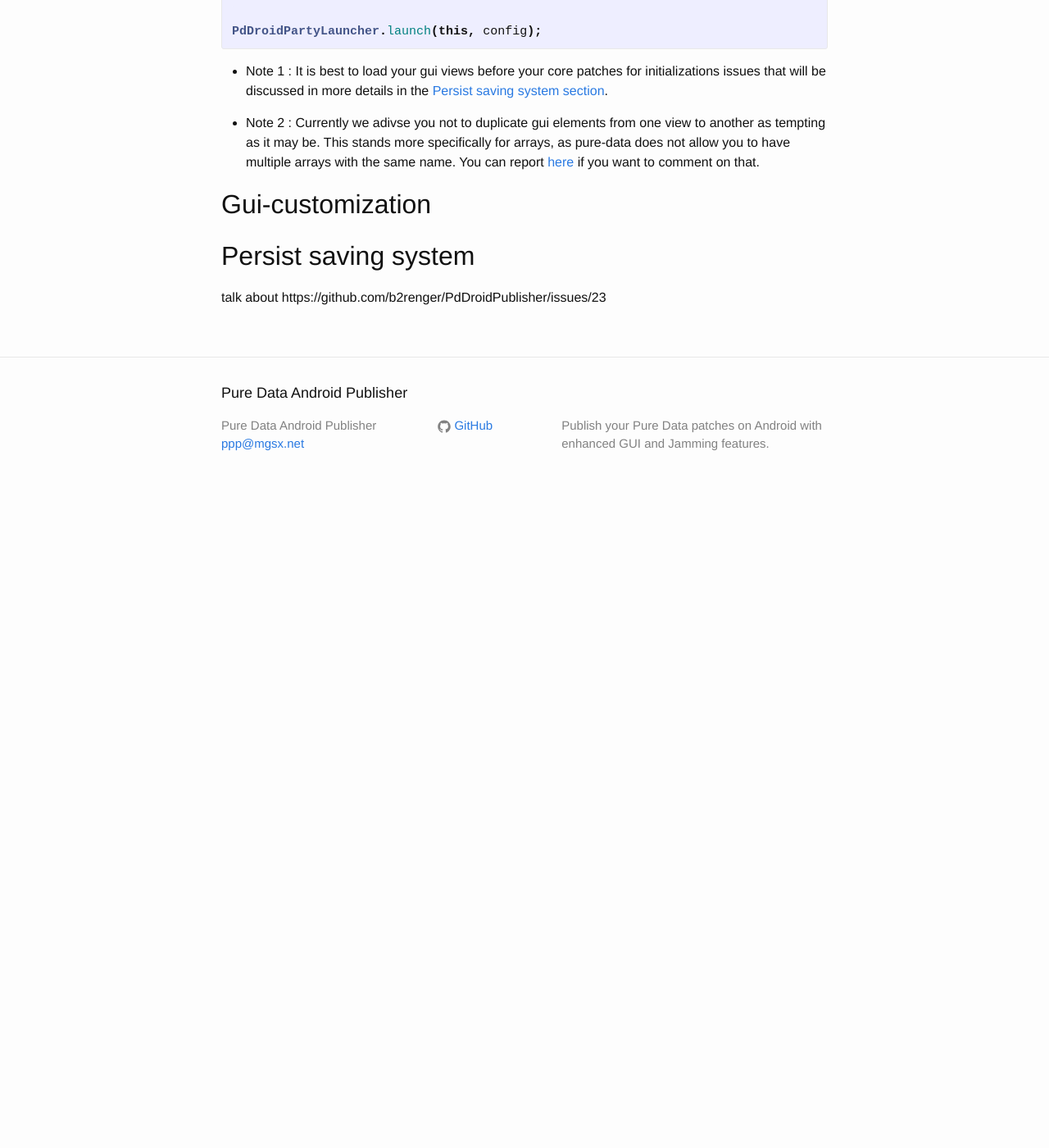
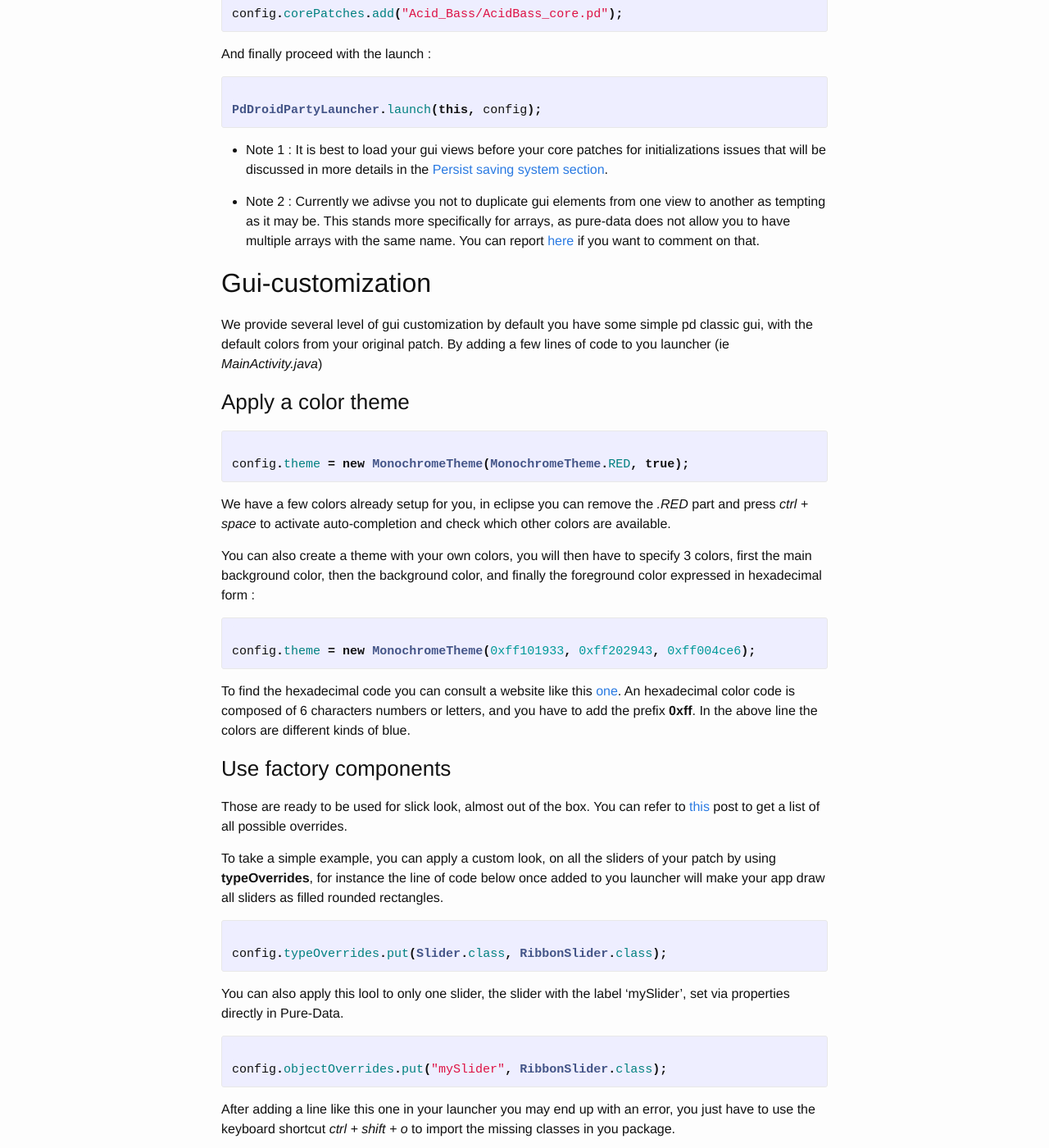
Before and after one commit to b2renger/PdDroidPublisher, a Jekyll site: the page built from _posts/2015-11-01-How_to_configure_your launcher.md, in a window 1280 px wide and 1400 px high, scrolled down 1977 px. Shown: the whole window at 82% size. Built offline with Jekyll 4.4.1, drawn with Linux system fonts in a browser that asks for light colours; before the commit the page ends 2590 px from its top, so only the background shows below that; some of the changed text lies outside the part shown.

Commit message:
configure the launcher second section gui-customization

```diff
--- a/_posts/2015-11-01-How_to_configure_your launcher.md
+++ b/_posts/2015-11-01-How_to_configure_your launcher.md
@@ -9,21 +9,24 @@ This section is about how to use the :
 
 * [Multi-view support](#multi-view)<br>
 * [Gui customization](#gui-custom)<br>
+	 * [color themes](#color-theme)<br>
+	 * [factory components](#factory-components)<br>
+	 * [custom overrides](#custom-overrides)<br>
 * [Persist saving system](#persist)<br>
 
 We will base our observations on the Acid Bass example which uses all of these features. But first let's discuss best practices a bit.
 
 ## Pure Data best practices
 
-We advise you to create a pd 'launcher' file at the base of you project, to simulate the way it works on android when working on your desktop computer. In the AcidBass example project it is called *AcidBass_launcher_desktop.pd*.
+We advise you to create a pd 'launcher' file at the base of you project, to simulate the way it works on android when working on your desktop computer. In the AcidBass example project it is called *AcidBass_launcher_desktop.pd*, and it looks like this :
 
 ![pd launcher]({{site.baseurl}}/img/pd_desktop_launcher.png)
 
-This pd patch is only for use in desktop, and in developpement mode.
+This pd patch is only for use in desktop, and in developpement mode, it is not embarked in your application.
 
 It contains a path to our project folder containing specific abstractions such as [clock-gui], or [clock] to control the playback of a sequencer via our jamming system, or other specific abstractions usefull for the project (persist, taplist, touch ...)
 
-It also contains a path to the *assets/Acid_Bass* folder which contains each view of the patch and incidentally the topic of the next section.
+It also contains a path to the *assets/Acid_Bass* folder which contains each view of the patch built as an abstraction and incidentally the topic of the next section.
 
 
 <a name="multi-view"/>
@@ -74,6 +77,60 @@ PdDroidPartyLauncher.launch(this, config);
 
 ## Gui-customization
 
+We provide several level of gui customization by default you have some simple pd classic gui, with the default colors from your original patch. By adding a few lines of code to you launcher (ie *MainActivity.java*)
+
+<a name="color-theme"/>
+
+### Apply a color theme
+
+{% highlight java %}
+config.theme = new MonochromeTheme(MonochromeTheme.RED, true);
+{% endhighlight %}
+
+We have a few colors already setup for you, in eclipse you can remove the *.RED* part and press *ctrl + space* to activate auto-completion and check which other colors are available.
+
+You can also create a theme with your own colors, you will then have to specify 3 colors, first the main background color, then the background color, and finally the foreground color expressed in hexadecimal form :
+
+{% highlight java %}
+config.theme = new MonochromeTheme(0xff101933, 0xff202943, 0xff004ce6);
+{% endhighlight %}
+
+To find the hexadecimal code you can consult a website like this [one](http://www.color-hex.com/). An hexadecimal color code is composed of 6 characters numbers or letters, and you have to add the prefix **0xff**. In the above line the colors are different kinds of blue.
+
+<a name="factory-components"/>
+
+### Use factory components
+
+Those are ready to be used for slick look, almost out of the box. You can refer to [this](link missing) post to get a list of all possible overrides.
+
+To take a simple example, you can apply a custom look, on all the sliders of your patch by using **typeOverrides**, for instance the line of code below once added to you launcher will make your app draw all sliders as filled rounded rectangles.
+
+{% highlight java %}
+config.typeOverrides.put(Slider.class, RibbonSlider.class);
+{% endhighlight %}
+
+You can also apply this lool to only one slider, the slider with the label 'mySlider', set via properties directly in Pure-Data.
+
+{% highlight java %}
+config.objectOverrides.put("mySlider", RibbonSlider.class);
+{% endhighlight %}
+
+After adding a line like this one in your launcher you may end up with an error, you just have to use the keyboard shortcut *ctrl + shift + o* to import the missing classes in you package.
+
+FYI this manipulation (for a slider) will just write those two lines of code at the top of the **MainActivity.java** file.
+
+{% highlight java %}
+import net.mgsx.ppp.widget.core.Slider;
+import net.mgsx.ppp.widget.custom.RibbonSlider;
+{% endhighlight %}
+
+<a name="custom-overrides"/>
+
+### Develop custom overrides of components
+
+You can developp custom overrides of components, those overrides can be graphical, but also on the interaction level. At this level you might want to consult the [wiki](https://github.com/b2renger/PdDroidPublisher/wiki).
+
+The AcidBass example features a simple override to draw an array with a custom grid. The Wobbler example features a more advanced example combining two horizontal radio buttons linked to a slider to select the wobbling speed !
 
 
 <a name="persist"/>
```
